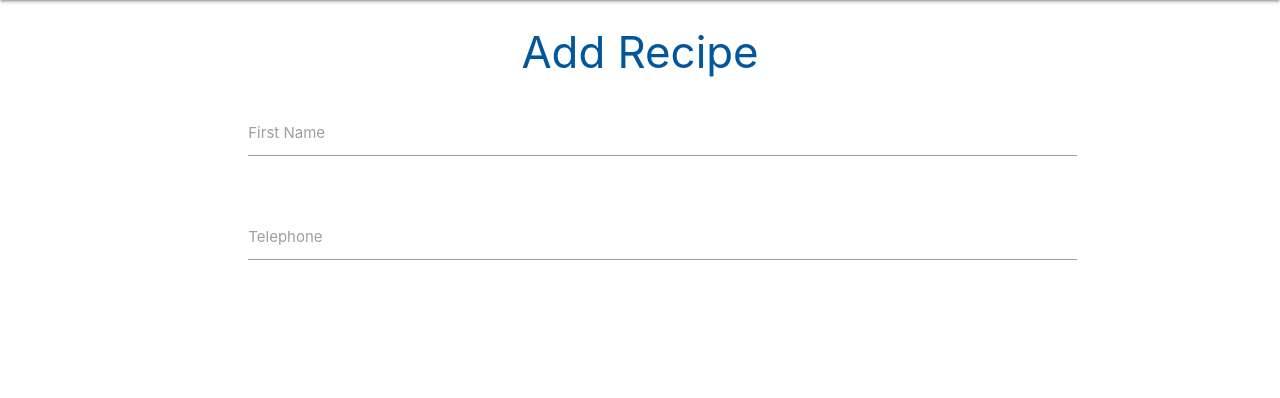
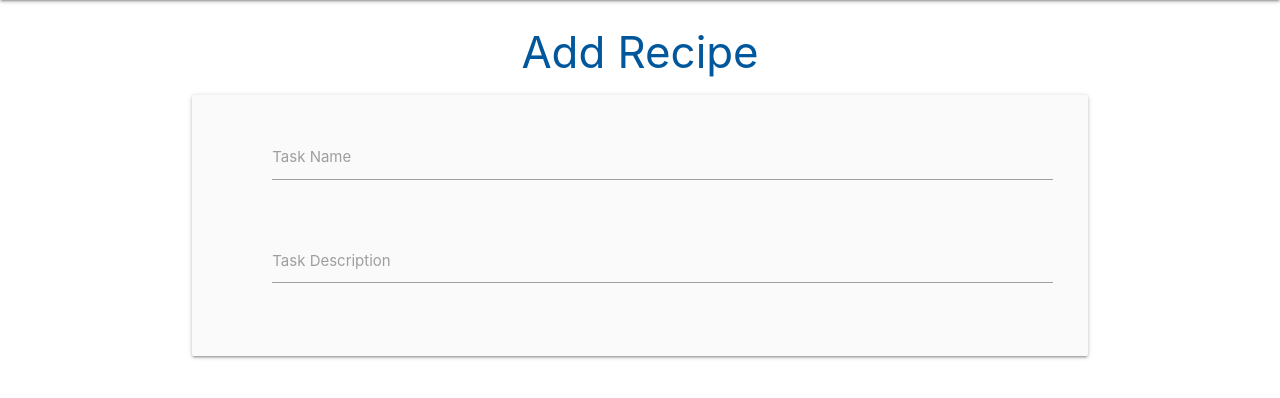
Before and after one commit to Code-Institute-Submissions/milestoneproject3-8, a Flask app: page /add_task in a window 1280 px wide. Shown: the part 64-462 px from the top of the page. Run offline with Flask 2, Linux system fonts and the light colour scheme; some libraries are stand-ins or nearby versions.

Commit message:
Text input

```diff
--- a/templates/add_task.html
+++ b/templates/add_task.html
@@ -4,20 +4,20 @@
 
     <h3 class="light-blue-text text-darken-4 center-align">Add Recipe</h3>
 
-    <div class="row">
+    <div class="row card-panel grey lighten-5">
         <form class="col s12">
             <div class="row">
                 <div class="input-field col s12">
                     <i class="material-icons prefix"></i>
-                    <input id="icon_prefix" type="text" class="validate">
-                    <label for="icon_prefix">First Name</label>
+                    <input id="task_name" name="task_name" type="text" class="validate">
+                    <label for="task_name">Task Name</label>
                 </div>
             </div>
             <div class="row">
                 <div class="input-field col s12">
                     <i class="material-icons prefix"></i>
-                    <input id="icon_telephone" type="tel" class="validate">
-                    <label for="icon_telephone">Telephone</label>
+                    <textarea id="task_description" name="task_description" minlength="5" maxlength="200" class="materialize-textarea validate" required></textarea>
+                    <label for="task_description">Task Description</label>
                 </div>
             </div>
         </form>
```
